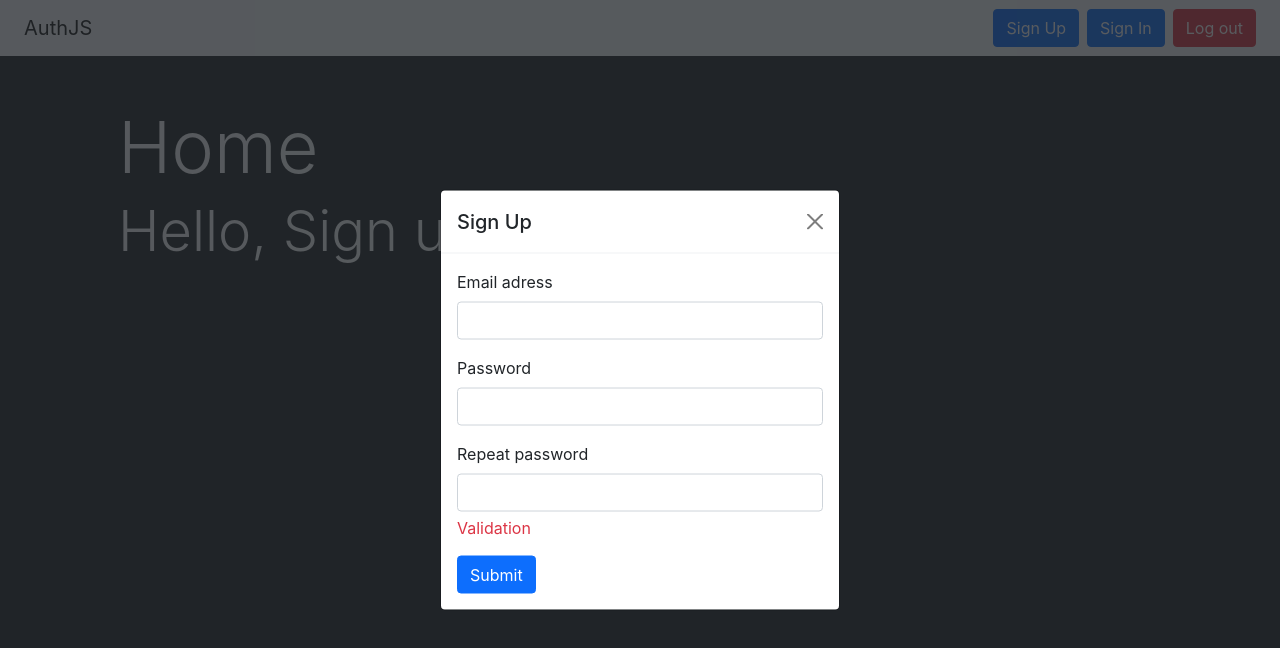
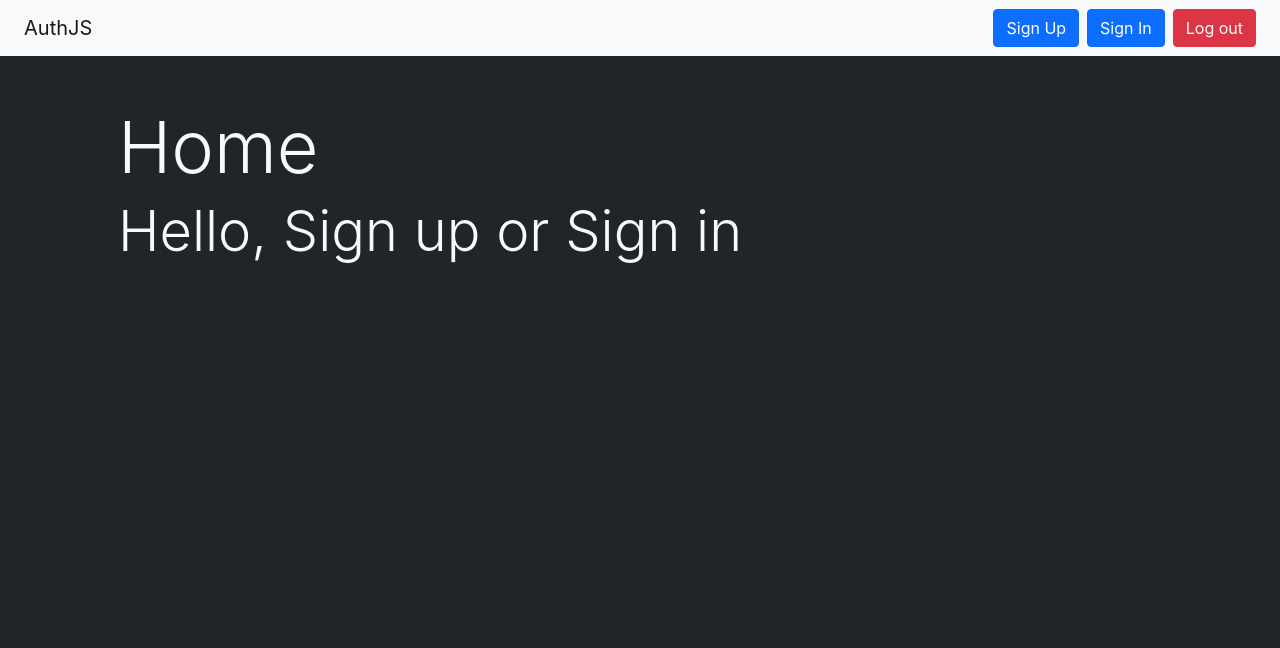
Before and after one commit to Alik64/React_projects, a React (Create React App) app in the folder 3_Auth-firebase/: page / in a window 1280 px wide. Shown: the top 648 px of the page. Built offline with nearby package versions, Linux system fonts and the light colour scheme.

Commit message:
modalState.signUpModal &&

```diff
--- a/3_Auth-firebase/src/components/SignUpModal.js
+++ b/3_Auth-firebase/src/components/SignUpModal.js
@@ -1,10 +1,12 @@
-import React from 'react'
+import React, { useContext } from 'react'
+import { UserContext } from '../context/userContext'
 
 export default function SignUpModal(props) {
+    const { modalState, toggleModals } = useContext(UserContext)
+
 
     return (
-        <>
-            <div className="position-fixed top-0 vw-100 vh-100">
+        <> {modalState.signUpModal && <div className="position-fixed top-0 vw-100 vh-100">
             <div className="w-100 h-100 bg-dark bg-opacity-75">
                 <div className="position-absolute top-50 start-50 translate-middle" style={{ minWidth: "400px" }}>
                     <div className="modal-dialog">
@@ -54,7 +56,8 @@ export default function SignUpModal(props) {
                     </div>
                 </div>
             </div>
-            </div>
+        </div>}
+
         </>
     )
 }
```
Lines whose indentation alone changed are shown as unchanged.
